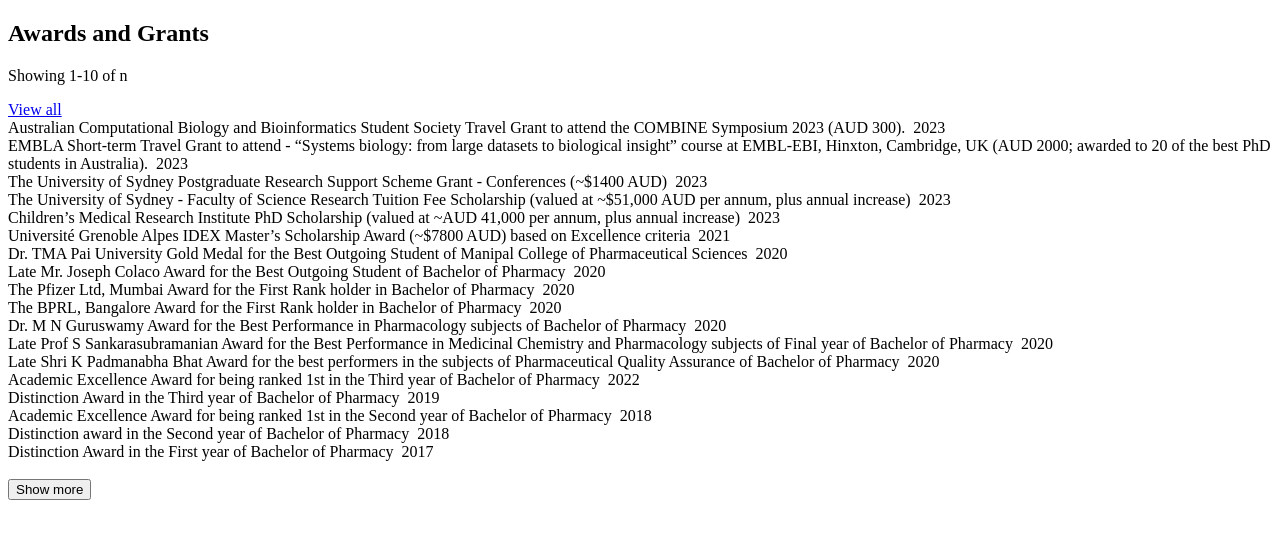
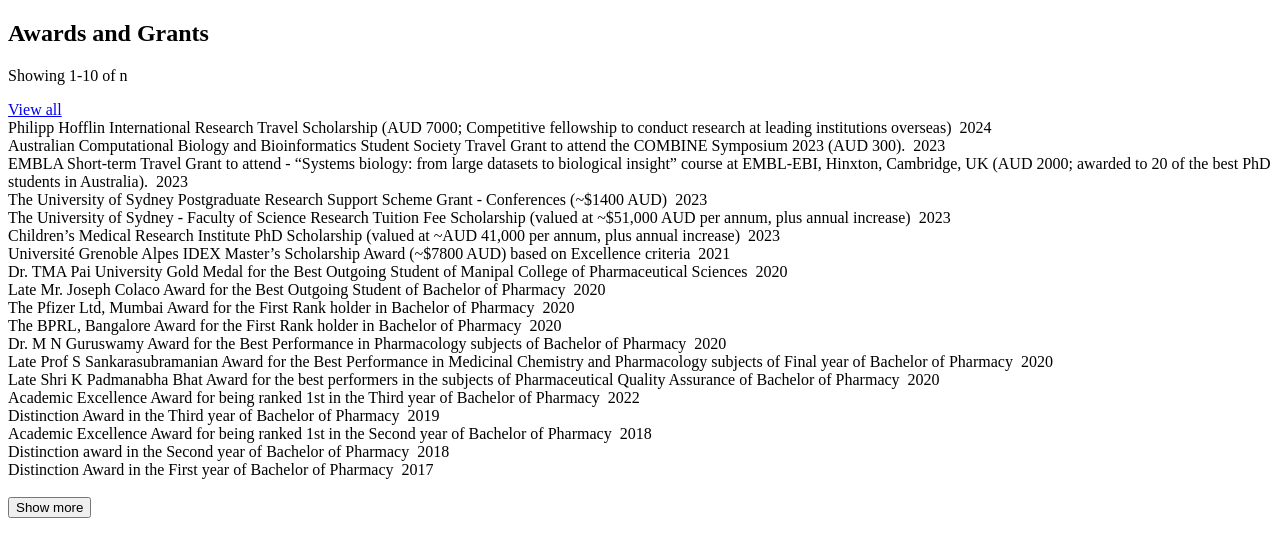
Before and after one commit to manojmw/manojmw.github.io, a plain HTML site: page awards.html in a window 1280 px wide. Drawn offline with Linux system fonts and the light colour scheme.

Commit message:
Update awards.html

```diff
--- a/awards.html
+++ b/awards.html
@@ -11,6 +11,10 @@
             <a href="#" id="view-all">View all</a>
         </div>
         <div class="awards-container">
+            <div class="award">
+                <span>Philipp Hofflin International Research Travel Scholarship (AUD 7000; Competitive fellowship to conduct research at leading institutions overseas)</span>
+                <span class="year">&nbsp2024</span>
+            </div>
             <div class="award">
                 <span>Australian Computational Biology and Bioinformatics Student Society Travel Grant to attend the COMBINE Symposium 2023 (AUD 300). </span>
                 <span class="year">&nbsp2023</span>
```
